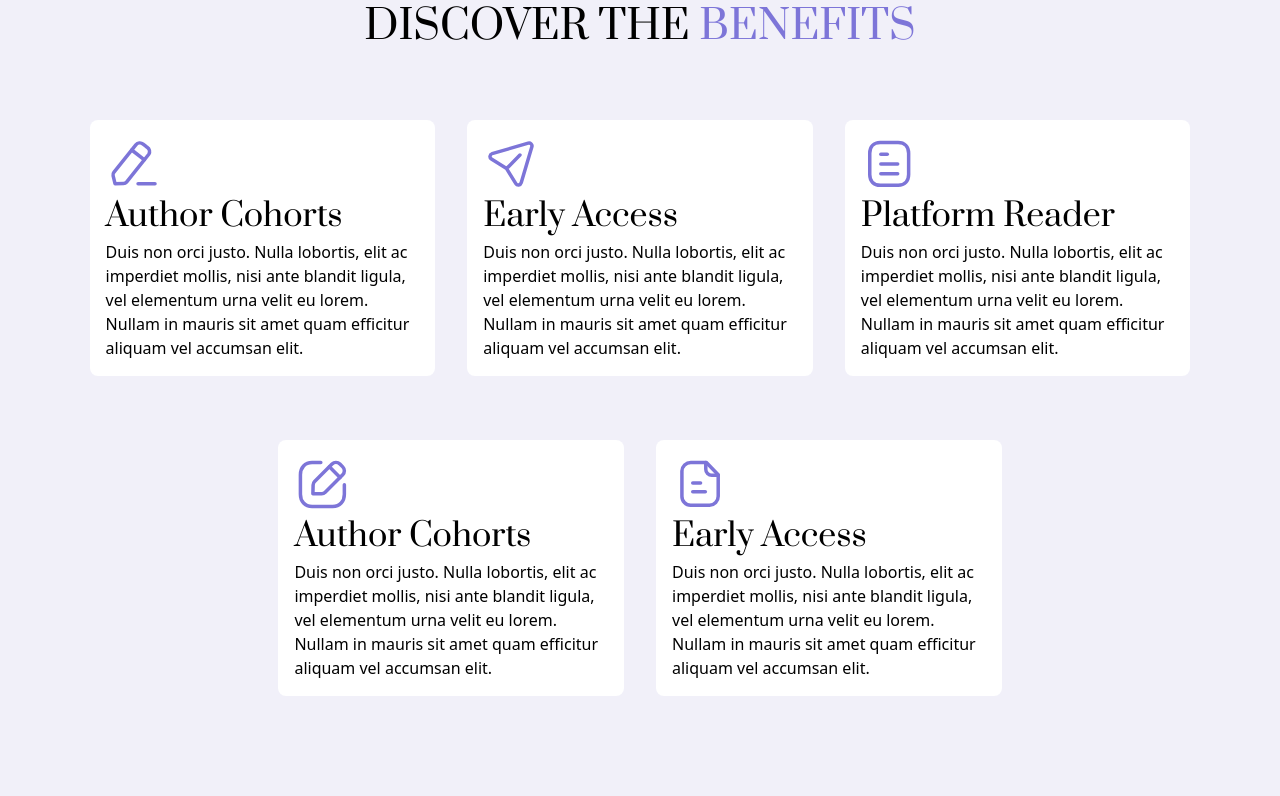
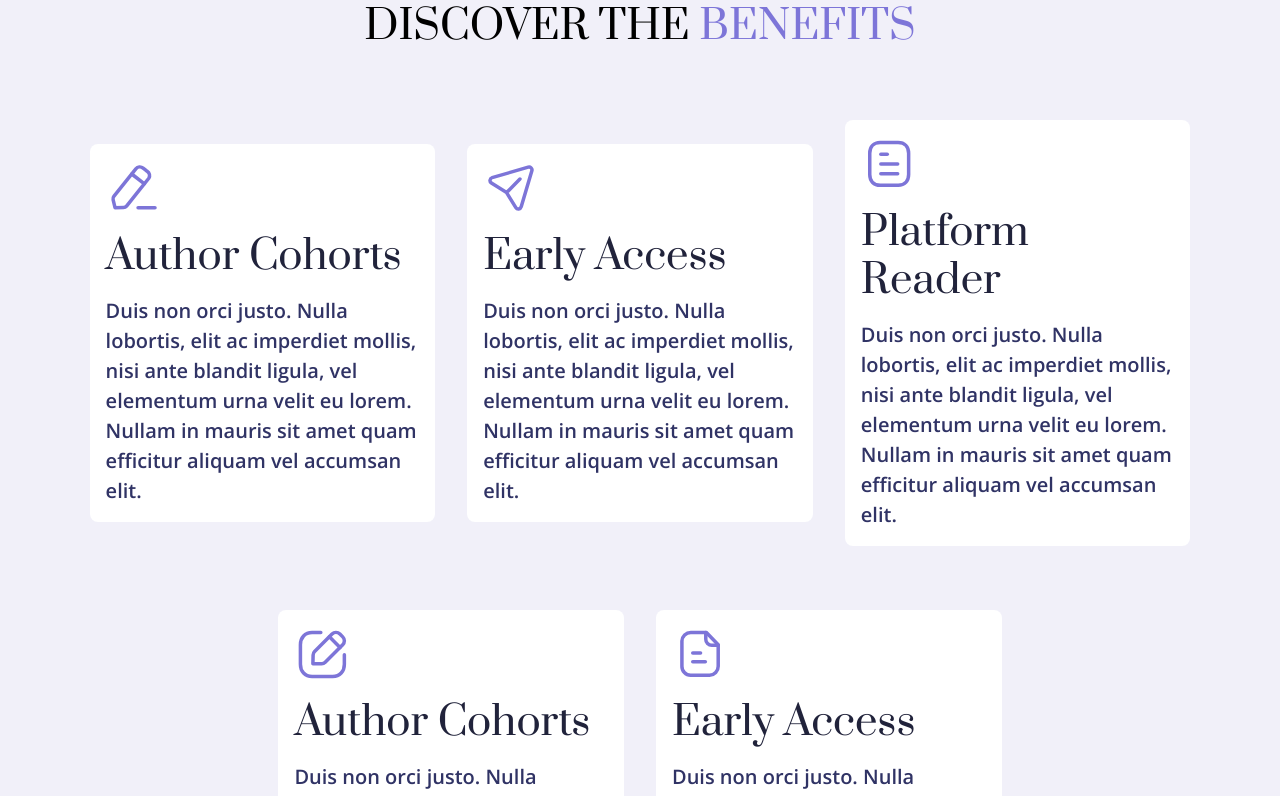
Before and after one commit to ameen-ansari/Alexandria-Web, a React (Create React App) app: page / in a window 1280 px wide. Shown: the part 3480-4276 px from the top of the page. Built offline with nearby package versions, Linux system fonts and the light colour scheme.

Commit message:
solve cards issue

```diff
--- a/src/Components/NewSection1.jsx
+++ b/src/Components/NewSection1.jsx
@@ -72,7 +72,7 @@ function NewSection1() {
             <img src={cardImg3} alt="" />
             <p>Platform Reader</p>
             <p>
-              Duis non orci justo. Nulla lobortis, elit ac imperdiet mollis,
+            Duis non orci justo. Nulla lobortis, elit ac imperdiet mollis,
               nisi ante blandit ligula, vel elementum urna velit eu lorem.
               Nullam in mauris sit amet quam efficitur aliquam vel accumsan
               elit.
--- a/src/Styles/NewSession.module.css
+++ b/src/Styles/NewSession.module.css
@@ -189,11 +189,32 @@
   width: 30%;
   border-radius: 8px;
   background-color: white;
+  display:flex;
+  justify-content: center;
+  flex-direction: column;
+  gap: 1rem;
+  align-items:flex-start;
+}
+@media (max-width:900px) {
+  .cardsP > div{
+    width: 45%;
+  }
 }
 .cardsP > div p:nth-child(2) {
-  font-family: "prata";
-  font-size: 32px;
-  font-weight: 500;
+  font-family: 'Prata';
+  font-style: normal;
+  font-weight: 400;
+  font-size: 40px;
+  line-height: 120%;
+  color: #21233B;
+}
+.cardsP > div p:nth-child(3) {
+  font-family: 'Open Sans';
+  font-style: normal;
+  font-weight: 400;
+  font-size: 20px;
+  line-height: 30px;
+  color: #303365;
 }
 
 @media (max-width: 700px) {
@@ -283,6 +304,7 @@ padding: 8rem 0px 5rem 0px;
   font-weight: 500;
   text-align: center;
   padding:0px 1rem ;
+  color:#303365;
 }
 
 @media (max-width: 550px) {
```
